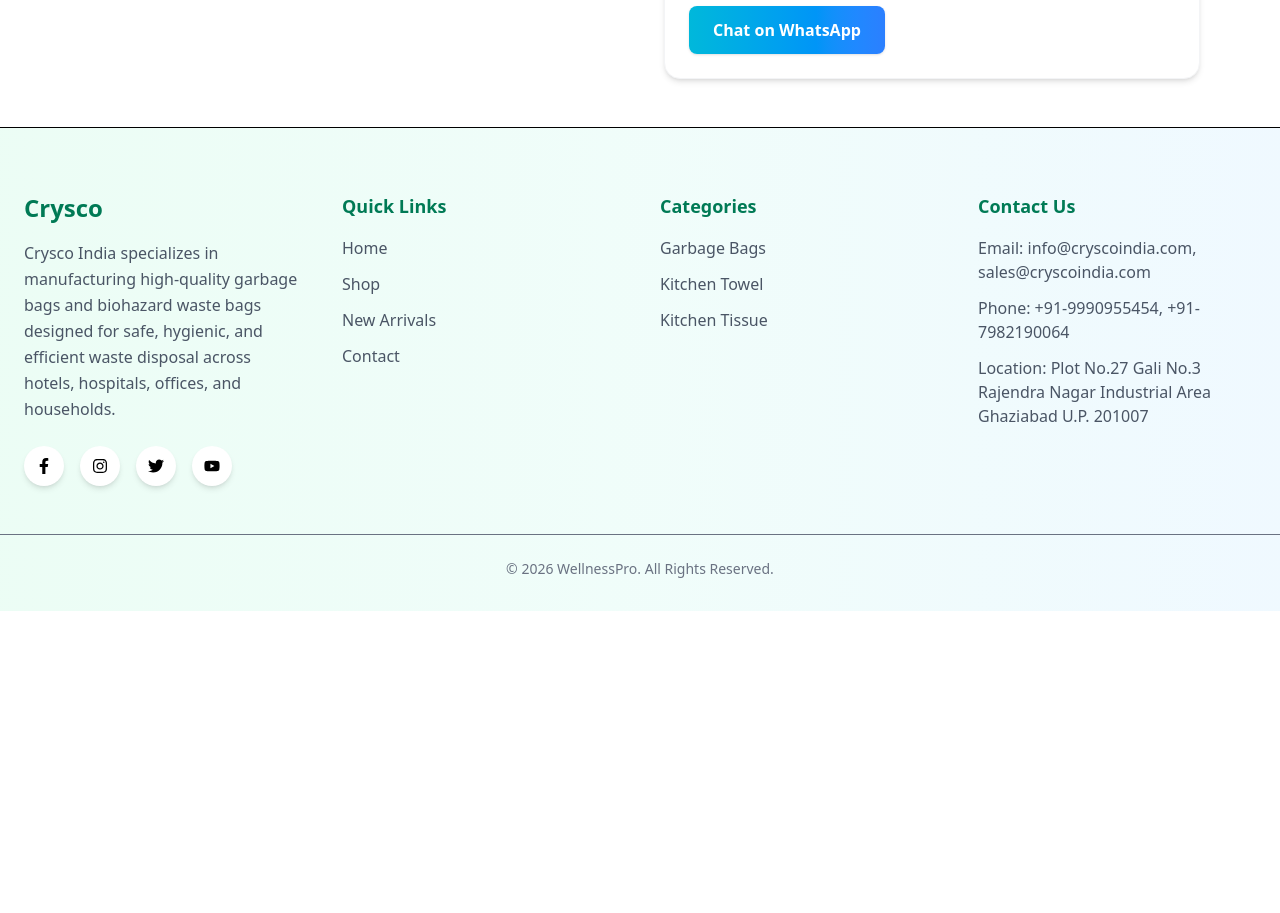
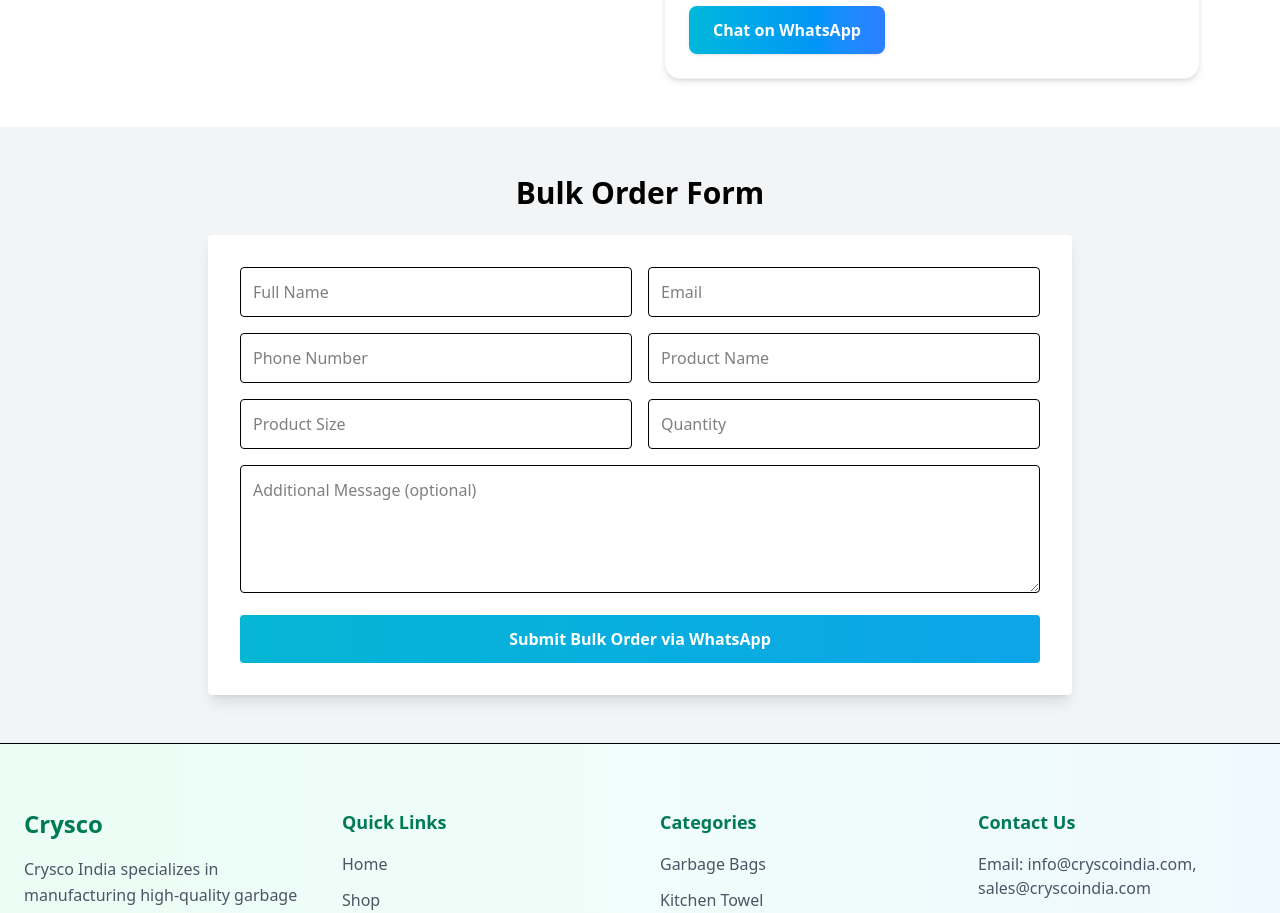
Before and after one commit to rajat804/crysco-frontend, a React (Vite) app: page /contact in a window 1280 px wide. Shown: the part 1300-2213 px from the top of the page. Before the commit the page ends 1911 px from the top, so only its background shows below. Built offline with nearby package versions, Linux system fonts and the light colour scheme.

Commit message:
update contact page

```diff
--- a/src/pages/ContactPage.jsx
+++ b/src/pages/ContactPage.jsx
@@ -146,8 +146,9 @@
                 href="tel:+917982190064"
                 className="text-cyan-500 font-medium hover:underline"
               >
-                +91-9990955454
-              </a>{", "}
+                +91-7982190064
+              </a>
+              {", "}
               <a
                 href="tel:+919990955454"
                 className="text-cyan-500 font-medium hover:underline"
@@ -162,18 +163,20 @@
                 href="mailto:info@cryscoindia.com"
                 className="text-cyan-500 font-medium hover:underline"
               >
-                 info@cryscoindia.com
-              </a>{", "}
+                info@cryscoindia.com
+              </a>
+              {", "}
               <a
                 href="mailto:sales@cryscoindia.com"
                 className="text-cyan-500 font-medium hover:underline"
               >
-                 sales@cryscoindia.com
+                sales@cryscoindia.com
               </a>
             </p>
 
             <p className="text-gray-700">
-              <strong>Address:</strong> Plot No.27 Gali No.3 Rajendra Nagar Industrial Area Ghaziabad Uttar Pradesh 201007
+              <strong>Address:</strong> Plot No.27 Gali No.3 Rajendra Nagar
+              Industrial Area Ghaziabad Uttar Pradesh 201007
             </p>
 
             {/* WhatsApp Button */}
@@ -188,6 +191,90 @@
           </div>
         </div>
       </div>
+
+      {/* bulk order form */}
+      <div className="bg-gray-100">
+      <div className="max-w-4xl mx-auto py-12 px-4">
+        <h2 className="text-3xl font-bold mb-6 text-center">Bulk Order Form</h2>
+
+        <form
+          onSubmit={handleSubmit}
+          className="bg-white p-8 rounded shadow-lg space-y-4"
+        >
+          <div className="grid grid-cols-1 md:grid-cols-2 gap-4">
+            <input
+              type="text"
+              name="name"
+              placeholder="Full Name"
+              value={formData.name}
+              onChange={handleChange}
+              required
+              className="p-3 border rounded focus:ring-2 focus:ring-[#06B6D4]"
+            />
+            <input
+              type="email"
+              name="email"
+              placeholder="Email"
+              value={formData.email}
+              onChange={handleChange}
+              required
+              className="p-3 border rounded focus:ring-2 focus:ring-[#06B6D4]"
+            />
+            <input
+              type="text"
+              name="phone"
+              placeholder="Phone Number"
+              value={formData.phone}
+              onChange={handleChange}
+              required
+              className="p-3 border rounded focus:ring-2 focus:ring-[#06B6D4]"
+            />
+            <input
+              type="text"
+              name="product"
+              placeholder="Product Name"
+              value={formData.product}
+              onChange={handleChange}
+              required
+              className="p-3 border rounded focus:ring-2 focus:ring-[#06B6D4]"
+            />
+            <input
+              type="text"
+              name="size"
+              placeholder="Product Size"
+              value={formData.size}
+              onChange={handleChange}
+              required
+              className="p-3 border rounded focus:ring-2 focus:ring-[#06B6D4]"
+            />
+            <input
+              type="number"
+              name="quantity"
+              placeholder="Quantity"
+              value={formData.quantity}
+              onChange={handleChange}
+              required
+              className="p-3 border rounded focus:ring-2 focus:ring-[#06B6D4]"
+            />
+          </div>
+
+          <textarea
+            name="message"
+            placeholder="Additional Message (optional)"
+            value={formData.message}
+            onChange={handleChange}
+            className="w-full p-3 border rounded h-32 focus:ring-2 focus:ring-[#06B6D4]"
+          />
+
+          <button
+            type="submit"
+            className="w-full bg-gradient-to-r from-[#06B6D4] to-[#0EA5E9] text-white py-3 rounded font-semibold hover:opacity-90 transition"
+          >
+            Submit Bulk Order via WhatsApp
+          </button>
+        </form>
+      </div>
+      </div>
     </div>
   );
 };
```
